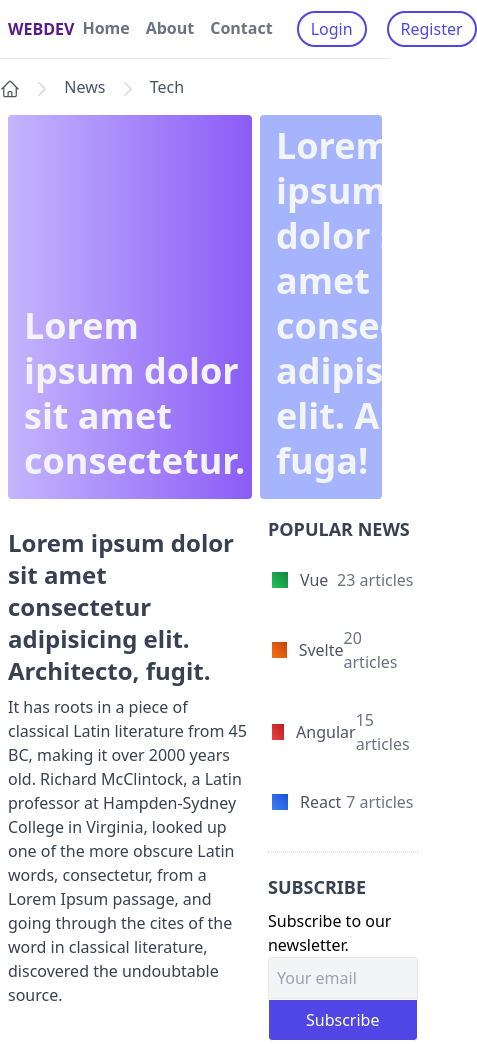
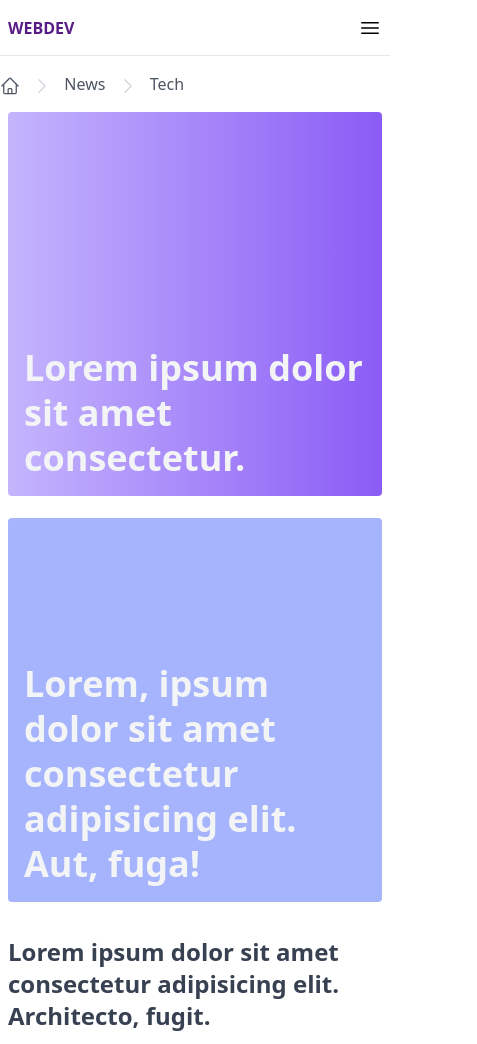
Before and after one commit to maksym-bohun/tailwind-css-course, a website: page index.html in a window 390 px wide. Shown: the top 1044 px of the page, 477 px wide, since content can reach past the window. Drawn offline with nearby package versions, Linux system fonts and the light colour scheme.

Commit message:
used responsive layout

```diff
--- a/index.html
+++ b/index.html
@@ -10,9 +10,9 @@
   </head>
   <body>
     <div class="max-w-screen-xl mx-auto">
-      <header class="px-2 border-b flex items-center justify-between">
+      <header class="px-2 border-b flex items-center justify-between h-14">
         <a class="uppercase font-bold text-purple-900" href="#">webDev</a>
-        <nav class="flex flex-row items-center">
+        <nav class="hidden md:flex flex-row items-center">
           <ul class="flex flex-row mr-4">
             <li>
               <a class="header-link" href="#">Home</a>
@@ -33,6 +33,22 @@
             </li>
           </ul>
         </nav>
+        <button class="inline-block md:hidden">
+          <svg
+            xmlns="http://www.w3.org/2000/svg"
+            fill="none"
+            viewBox="0 0 24 24"
+            stroke-width="1.5"
+            stroke="currentColor"
+            class="w-6 h-6"
+          >
+            <path
+              stroke-linecap="round"
+              stroke-linejoin="round"
+              d="M3.75 6.75h16.5M3.75 12h16.5m-16.5 5.25h16.5"
+            />
+          </svg>
+        </button>
       </header>
 
       <div>
@@ -92,9 +108,9 @@
 
       <!-- banners -->
 
-      <section class="px-2 flex space-x-2">
+      <section class="px-2 lg:flex lf:space-x-2">
         <a
-          class="w-2/3 bg-gradient-to-r from-violet-300 to-violet-500 hover:to-violet-500 hover:from-violet-300/80 h-96 mb-4 relative rounded inline-block overflow-hidden"
+          class="w-full lg:w-2/3 bg-gradient-to-r from-violet-300 to-violet-500 hover:to-violet-500 hover:from-violet-300/80 h-96 mb-4 relative rounded inline-block overflow-hidden"
           href="#"
         >
           <div class="p-4 absolute bottom-0 left-0 z-20">
@@ -105,7 +121,7 @@
         </a>
 
         <a
-          class="w-1/3 bg-indigo-300 h-96 mb-4 relative rounded inline-block overflow-hidden"
+          class="w-full lg:w-1/3 bg-indigo-300 h-96 mb-4 relative rounded inline-block overflow-hidden"
           href="#"
         >
           <div class="p-4 absolute bottom-0 left-0 z-20">
@@ -117,8 +133,8 @@
         </a>
       </section>
 
-      <main class="flex">
-        <div class="w-2/3">
+      <main class="lg:flex">
+        <div class="w-full lg:w-2/3">
           <!-- post cards -->
           <section class="px-2">
             <a class="block mb-10" href="#">
@@ -203,9 +219,12 @@
             </ul>
           </div>
         </div>
-        <div class="2-1/3 px-2">
+
+        <div
+          class="w-full lg:w-1/3 px-2 md:flex items-center space-x-6 lg:block lg:space-x-0"
+        >
           <!-- topics -->
-          <div class="mb-5">
+          <div class="w-full md:w-1/2 mb-5 lg:w-full">
             <h5 class="font-bold text-lg uppercase text-gray-700 mb-2">
               Popular News
             </h5>
@@ -249,6 +268,7 @@
             </ul>
           </div>
 
+          <div class="w-full md:w-1/2 lg:w-full">
             <!-- divider -->
             <div class="border border-dotted"></div>
 
@@ -271,11 +291,12 @@
             <!-- divider -->
             <div class="border border-dotted"></div>
           </div>
+        </div>
       </main>
 
       <footer class="border-t border-yellow-600 mt-10 py-10 px-2">
-        <div class="flex gap-6">
-          <div class="mb-5 w-2/5">
+        <div class="md:flex gap-6">
+          <div class="mb-5 w-full md:w-2/5">
             <h6 class="font-semibold mb-4 text-gray-400">Company</h6>
             <ul>
               <li>
@@ -287,7 +308,7 @@
             </ul>
           </div>
 
-          <div class="mb-5 w-2/5">
+          <div class="mb-5 w-full md:w-2/5">
             <h6 class="font-semibold mb-4 text-gray-400">Content</h6>
             <ul>
               <li>
@@ -302,7 +323,7 @@
             </ul>
           </div>
 
-          <div class="flex flex-col items-center w-1/5">
+          <div class="flex flex-col md:items-center w-full md:w-1/5">
             <h6 class="font-semibold text-gray-400 mb-2">Contact us</h6>
             <ul class="flex flex-row gap-4">
               <li>
```
Lines whose indentation alone changed are shown as unchanged.
